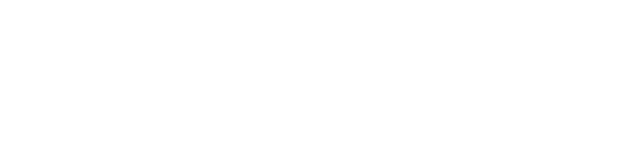
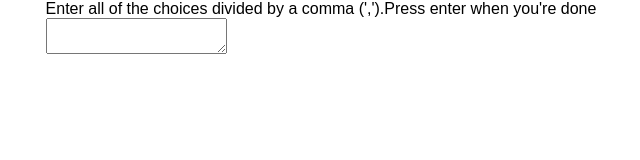
Before and after one commit to nkartikaxioned/randomchoicepicker, a plain HTML site: page index.html in a window 1280 px wide. Shown: the whole page, without its empty margins (44-684 px from the left). Drawn offline with Linux system fonts and the light colour scheme.

Commit message:
random choice picker

```diff
--- a/index.html
+++ b/index.html
@@ -13,10 +13,10 @@
   <!-- Place favicon.ico in the root directory: mathiasbynens.be/notes/touch-icons -->
   <link rel="shortcut icon" href="favicon.ico" />
   <!--font-awesome link for icons-->
-  <link rel="stylesheet" media="screen" href="assets/vendor/font-awesome/css/all.min.css" >
+  <link rel="stylesheet" media="screen" href="assets/vendor/font-awesome/css/all.min.css">
   <link rel="stylesheet" href="https://cdnjs.cloudflare.com/ajax/libs/font-awesome/4.7.0/css/font-awesome.min.css">
   <!-- Default style-sheet is for 'media' type screen (color computer display).  -->
-  <link rel="stylesheet" media="screen" href="assets/css/style.css" >
+  <link rel="stylesheet" media="screen" href="assets/css/style.css">
 </head>
 
 <body>
@@ -29,7 +29,15 @@
     <!--header section start-->
     <!--main section start-->
     <main>
-
+      <section class="random_choice_picker">
+        <div class="wrapper">
+          <h1>Enter all of the choices divided by a comma (',').Press enter when you're done</h1>
+          <div class="text_input">
+            <textarea name="textarea" id="textarea" class="text"></textarea>
+          </div>
+          <div class="text_display"></div>
+        </div>
+      </section>
     </main>
     <!--main section end-->
 
@@ -43,4 +51,5 @@
   <!--container end-->
   <script src="assets/js/script.js"></script>
 </body>
+
 </html>
```
